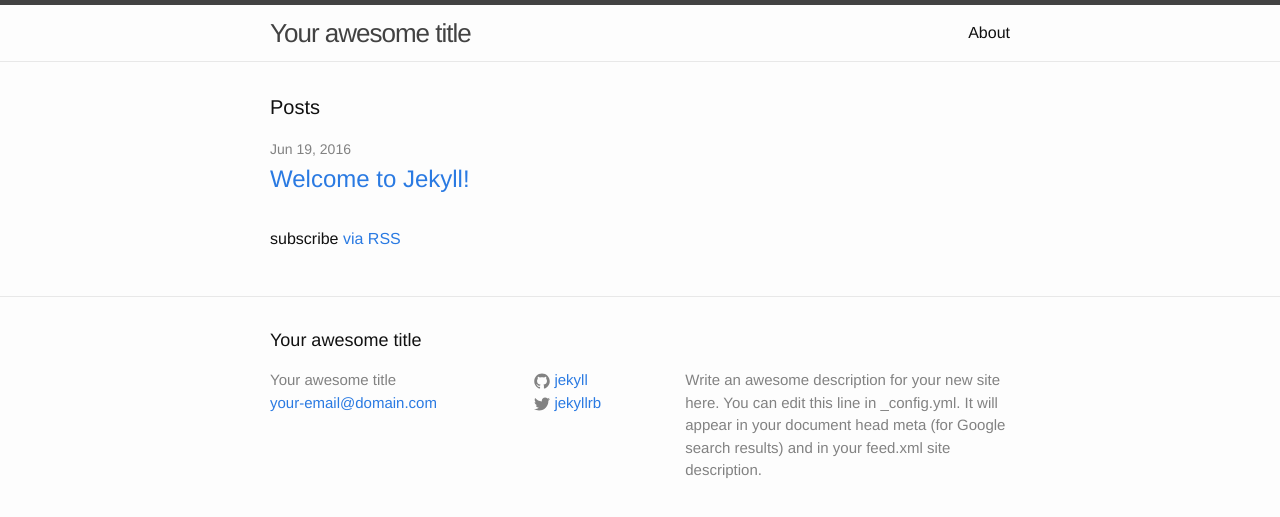
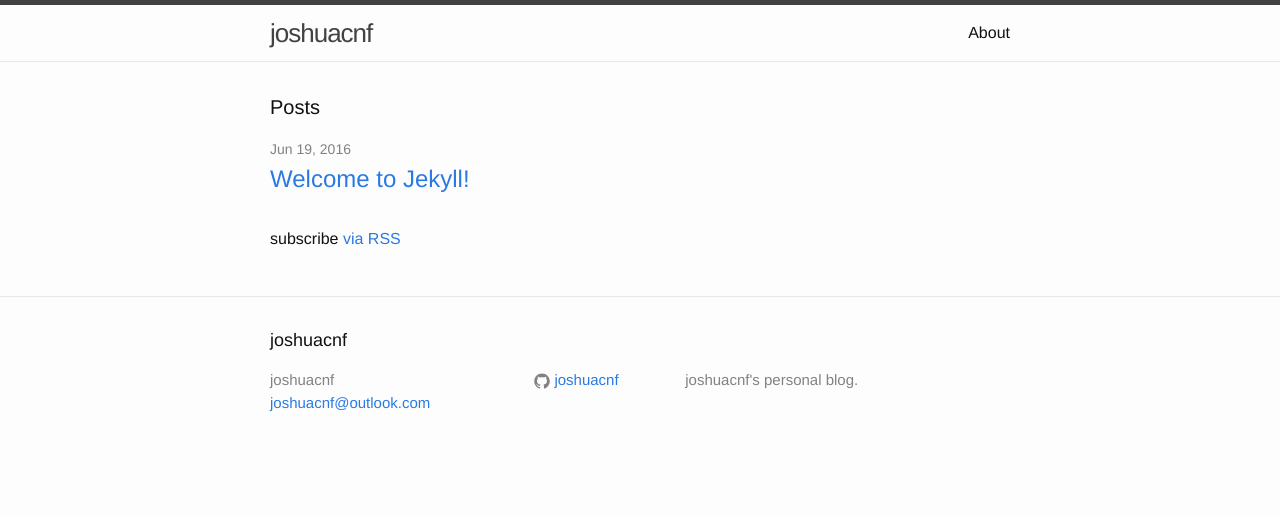
Before and after one commit to joshuacnf/joshuacnf.github.io, a Jekyll site: the page built from index.html, in a window 1280 px wide. Shown: the top 517 px of the page. Built offline with Jekyll 4.4.1, drawn with Linux system fonts in a browser that asks for light colours.

Commit message:
change config

```diff
--- a/_config.yml
+++ b/_config.yml
@@ -6,16 +6,13 @@
 # 'jekyll serve'. If you change this file, please restart the server process.
 
 # Site settings
-title: Your awesome title
-email: your-email@domain.com
+title: joshuacnf
+email: joshuacnf@outlook.com
 description: > # this means to ignore newlines until "baseurl:"
-  Write an awesome description for your new site here. You can edit this
-  line in _config.yml. It will appear in your document head meta (for
-  Google search results) and in your feed.xml site description.
+  joshuacnf's personal blog.
 baseurl: "" # the subpath of your site, e.g. /blog
-url: "http://yourdomain.com" # the base hostname & protocol for your site
-twitter_username: jekyllrb
-github_username:  jekyll
+url: "http://joshuacnf.com" # the base hostname & protocol for your site
+github_username:  joshuacnf
 
 # Build settings
 markdown: kramdown
```
